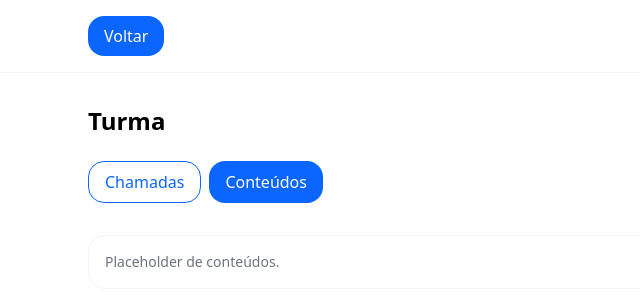
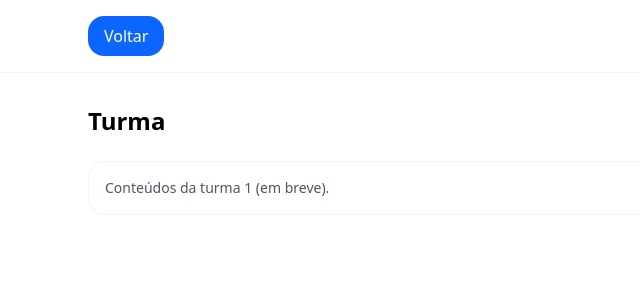
Before and after one commit to guilhermecardosocruz/guieduc, a Next.js app: page /turmas/1/conteudos in a window 1280 px wide. Shown: the top 306 px of the page, without its empty margins (0-640 px from the left). Built offline with nearby package versions, Linux system fonts and the light colour scheme.

Commit message:
fix(tsx): corrigir template literals escapados nas páginas de turma/chamadas/conteúdos

```diff
--- a/app/(app)/turmas/[id]/chamadas/page.tsx
+++ b/app/(app)/turmas/[id]/chamadas/page.tsx
@@ -13,9 +13,8 @@ export default function ChamadasHomePage() {
 
   return (
     <div>
-      {/* atalho adicional para voltar */}
       <div className="mb-4">
-        <Link href={base} className="underline text-sm">Voltar para a turma</Link>
+        <Link href={base} className="underline text-sm" data-testid="voltar-atalho">Voltar para a turma</Link>
       </div>
 
       <div className="flex gap-2">
--- a/app/(app)/turmas/[id]/conteudos/page.tsx
+++ b/app/(app)/turmas/[id]/conteudos/page.tsx
@@ -1,21 +1,11 @@
 "use client";
 import { useParams } from "next/navigation";
-import TabBtn from "@/components/TabBtn";
 
 export default function ConteudosPage() {
   const { id } = useParams<{ id: string }>();
-  const base = `/turmas/${id}`;
-
   return (
-    <div>
-      <div className="flex gap-2">
-        <TabBtn href={`${base}/chamadas`} active={false} newTab>Chamadas</TabBtn>
-        <TabBtn href={`${base}/conteudos`} active>Conteúdos</TabBtn>
-      </div>
-
-      <div className="mt-8 rounded-2xl border border-gray-100 bg-white p-4 text-sm text-gray-500">
-        Placeholder de conteúdos.
-      </div>
+    <div className="rounded-2xl border border-gray-100 bg-white p-4">
+      <p className="text-sm text-gray-600">Conteúdos da turma {id} (em breve).</p>
     </div>
   );
 }
--- a/app/(app)/turmas/[id]/layout.tsx
+++ b/app/(app)/turmas/[id]/layout.tsx
@@ -5,17 +5,16 @@ import { getTurma } from "@/lib/storage";
 
 export default function TurmaLayout({ children }: { children: React.ReactNode }) {
   const { id } = useParams<{ id: string }>();
+  const base = `/turmas/${id}`;
   const turma = typeof window !== "undefined" ? getTurma(id) : null;
-  const base = `/turmas/${id}`; // <- sempre volta para a página da turma
 
   return (
     <div className="min-h-dvh flex flex-col">
       <header className="w-full border-b border-gray-100 bg-white">
         <div className="mx-auto max-w-6xl px-6 py-4">
-          <Link href={base} className="btn-primary">Voltar</Link>
+          <Link href={base} className="btn-primary" data-testid="voltar-turma">Voltar</Link>
         </div>
       </header>
-
       <main className="flex-1">
         <div className="mx-auto max-w-6xl px-6 py-8">
           <h1 className="text-2xl font-bold truncate">{turma?.nome ?? "Turma"}</h1>
--- a/app/(app)/turmas/[id]/page.tsx
+++ b/app/(app)/turmas/[id]/page.tsx
@@ -1,19 +1,17 @@
 "use client";
 import { useParams } from "next/navigation";
-import { getTurma } from "@/lib/storage";
 import TabBtn from "@/components/TabBtn";
 
 export default function TurmaIndexPage() {
   const { id } = useParams<{ id: string }>();
-  const turma = typeof window !== "undefined" ? getTurma(id) : null;
   const base = `/turmas/${id}`;
 
   return (
     <div>
-      {/* (opcional) nome da turma no topo já é exibido pelo layout */}
       <div className="flex gap-2">
-        <TabBtn href={`${base}/chamadas`} active>Chamadas</TabBtn>
-        <TabBtn href={`${base}/conteudos`} active={false}>Conteúdos</TabBtn>
+        {/* ambas em nova aba/página */}
+        <TabBtn href={`${base}/chamadas`} active newTab>Chamadas</TabBtn>
+        <TabBtn href={`${base}/conteudos`} active={false} newTab>Conteúdos</TabBtn>
       </div>
     </div>
   );
```
Also changed, not shown: 1 other file (tests, documents, lock files or other folders).
